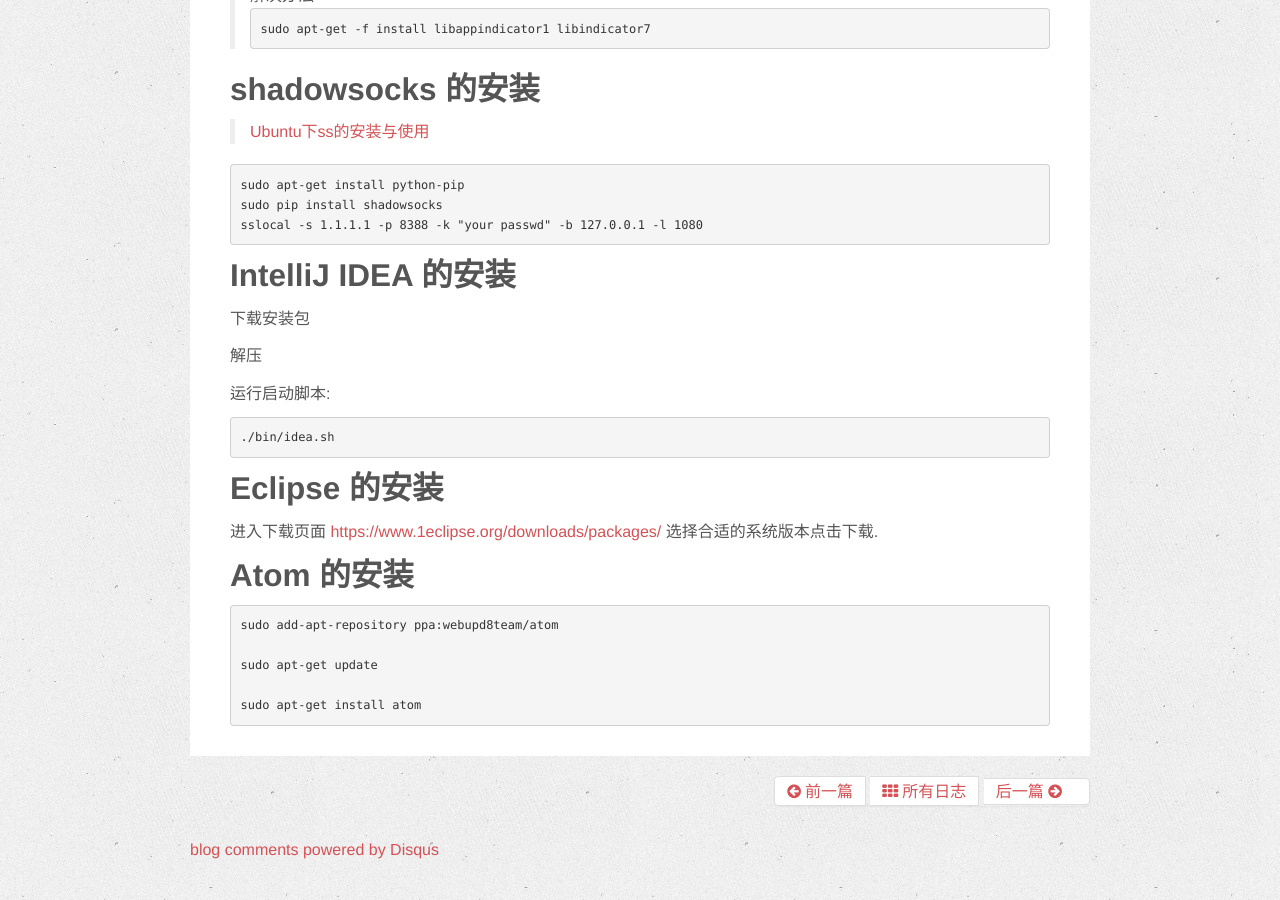
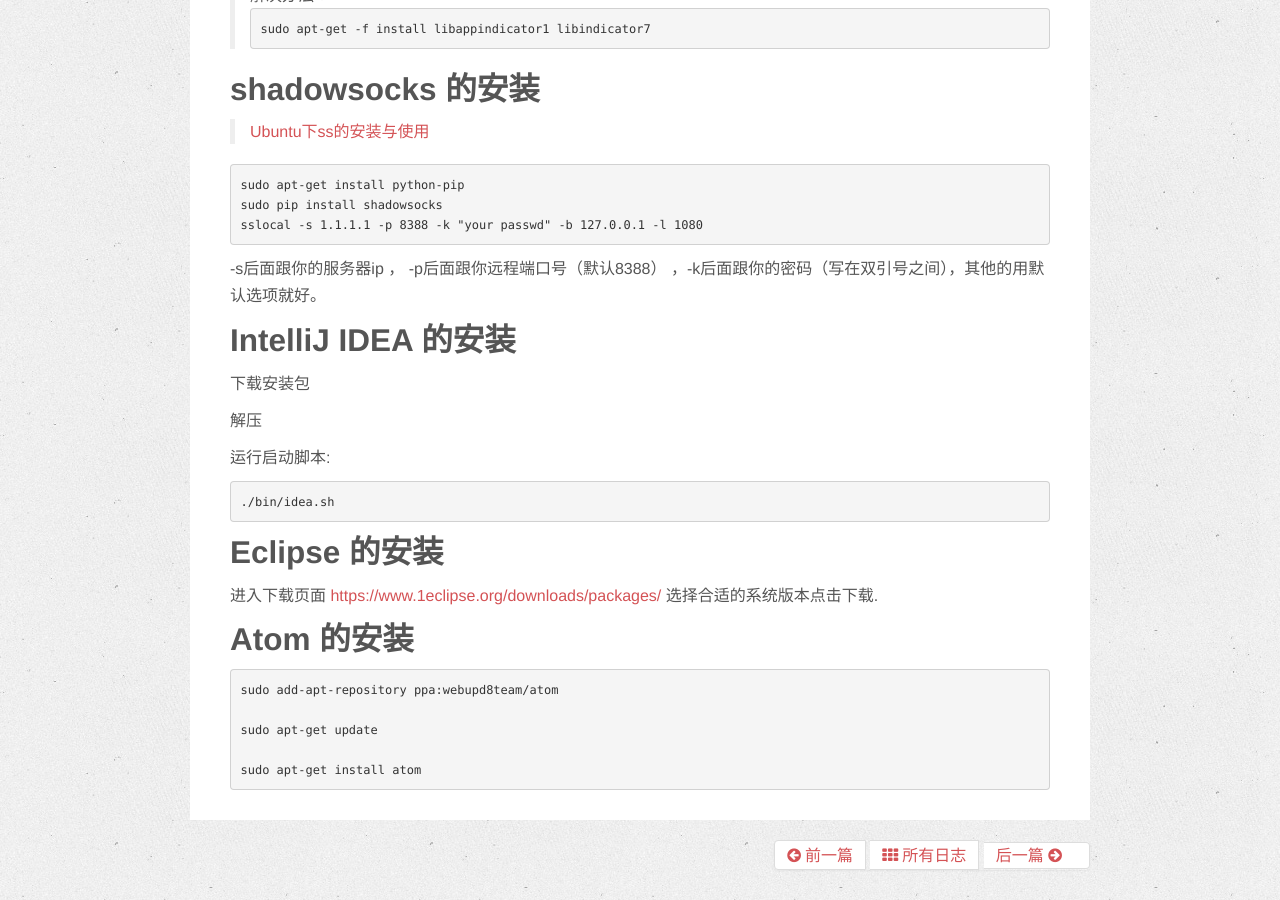
Before and after one commit to wanlp10/wuchao.github.io, a Jekyll site: the page built from _posts/2017-01-01-Ubuntu-Java-Env-Configuration.md, in a window 1280 px wide and 900 px high, scrolled down 10547 px. Built offline with Jekyll 4.4.1, drawn with Linux system fonts in a browser that asks for light colours; nearby versions of some CDN libraries; comment, search, counter and statistics services are not loaded.

Commit message:
initial commit.

````diff
--- a/_posts/2017-01-01-Ubuntu-Java-Env-Configuration.md
+++ b/_posts/2017-01-01-Ubuntu-Java-Env-Configuration.md
@@ -564,6 +564,8 @@ sudo apt-get install python-pip
 sudo pip install shadowsocks
 sslocal -s 1.1.1.1 -p 8388 -k "your passwd" -b 127.0.0.1 -l 1080
 ```
+-s后面跟你的服务器ip ， -p后面跟你远程端口号（默认8388） ，-k后面跟你的密码（写在双引号之间），其他的用默认选项就好。
+
 
 ## IntelliJ IDEA 的安装
 下载安装包
````
